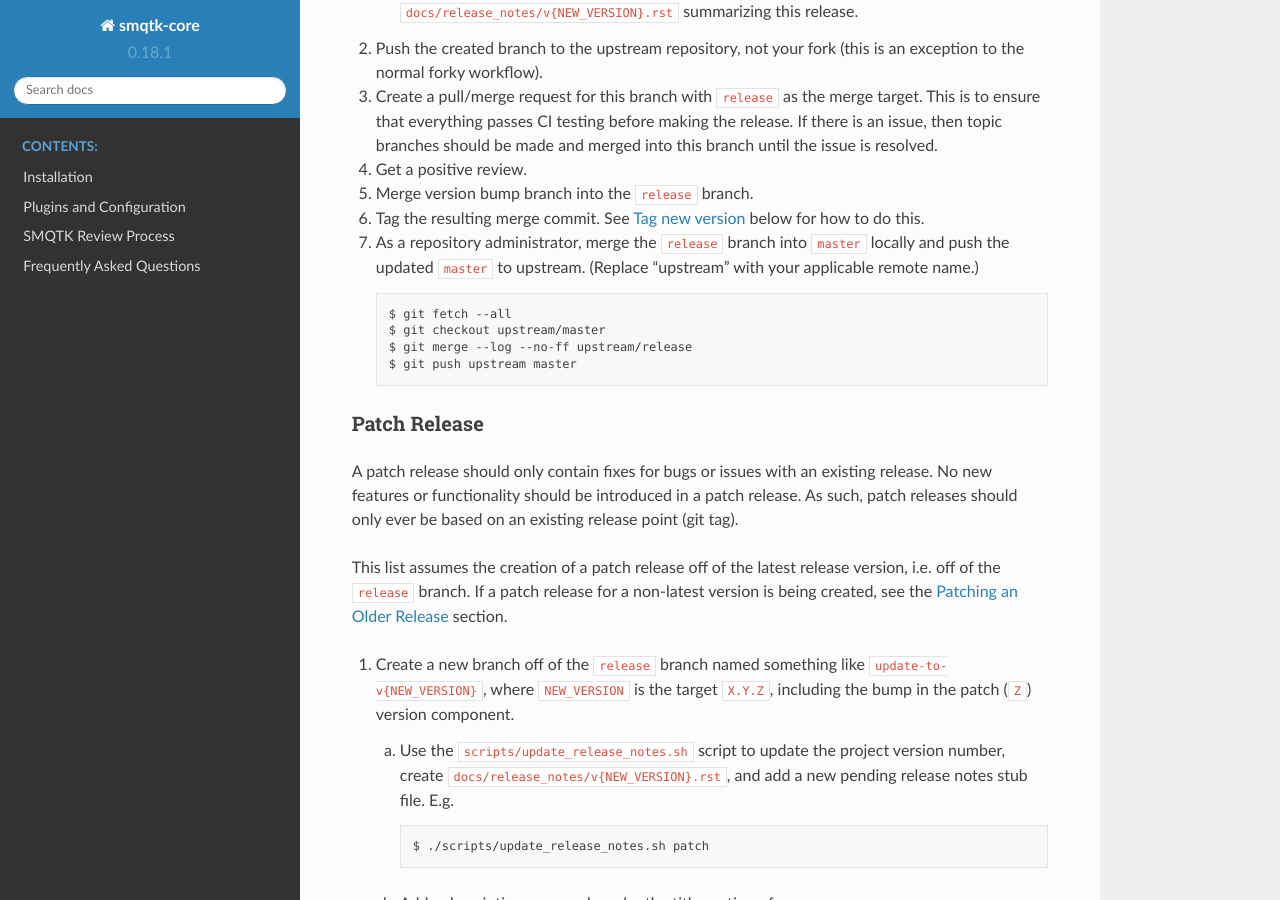
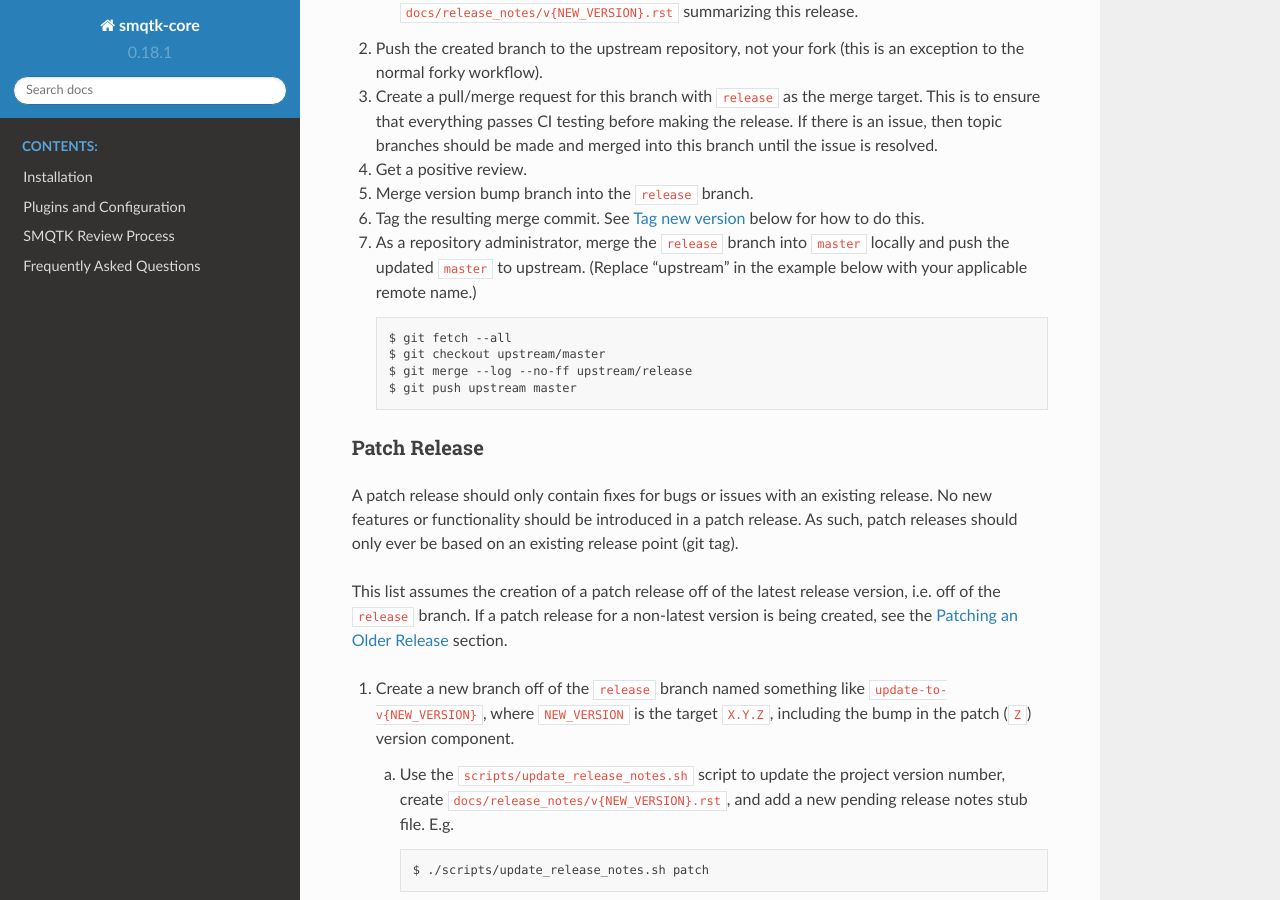
Before and after one commit to Kitware/SMQTK-Core, a Sphinx documentation site: the page built from docs/release_process.rst, in a window 1280 px wide and 900 px high, scrolled down 698 px. Built offline with Sphinx 7.4.7 and the Read the Docs theme 2.0.0, drawn with Linux system fonts in a browser that asks for light colours; pages that are not in the unit, such as notebooks, are missing from menus; the version number is read from the project's files by our own code.

Commit message:
Small sentence clarity expansion

```diff
--- a/docs/release_process.rst
+++ b/docs/release_process.rst
@@ -51,7 +51,7 @@ and functionalities.
 
 7. As a repository administrator, merge the ``release`` branch into ``master``
    locally and push the updated ``master`` to upstream. (Replace "upstream"
-   with your applicable remote name.)
+   in the example below with your applicable remote name.)
 
    .. code-block:: bash
 
```
